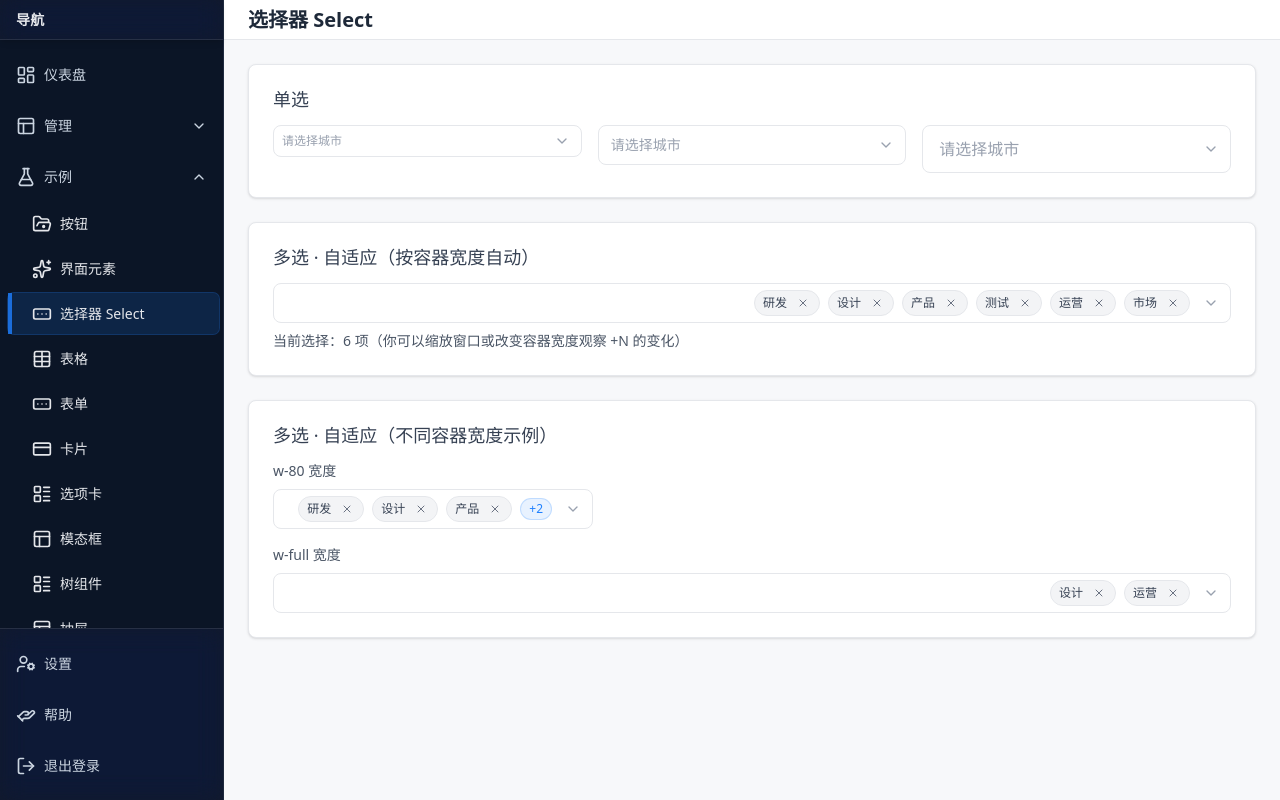
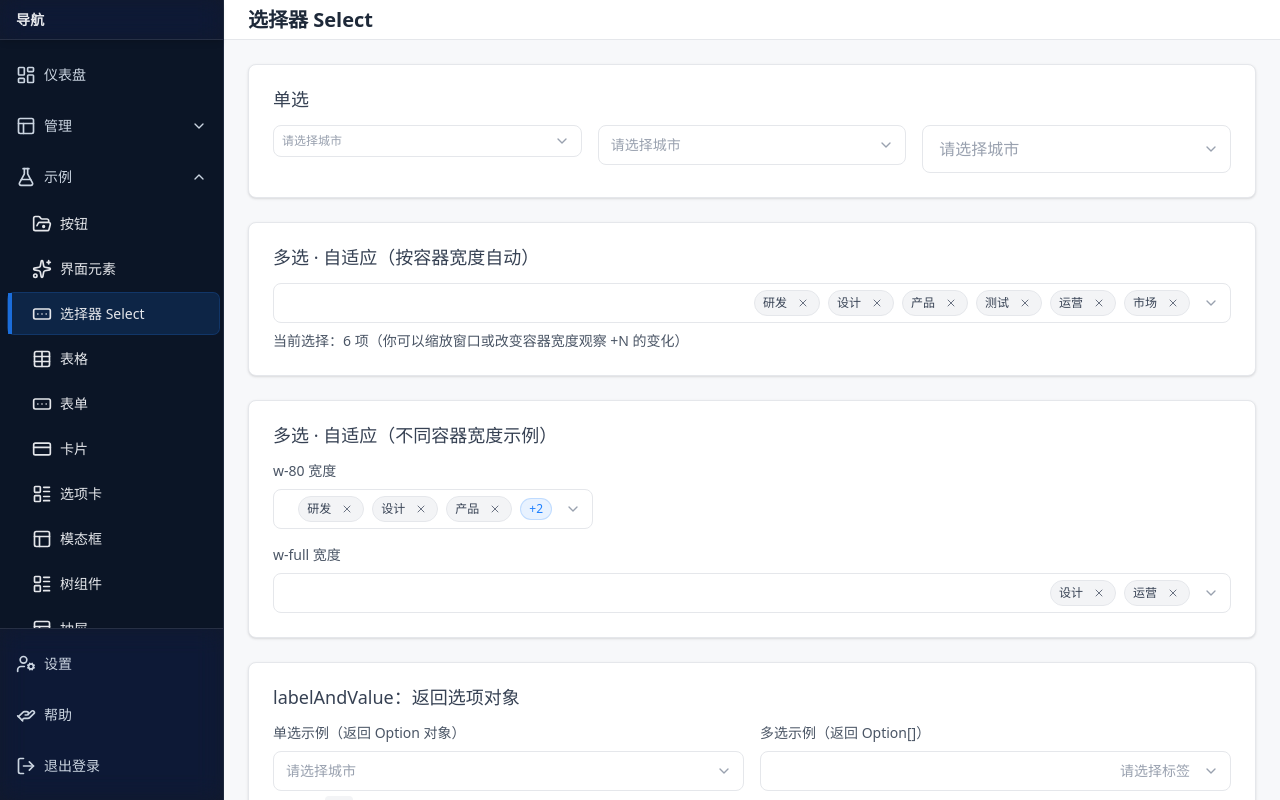
Before and after one commit to zhoumingxuan/sass-ui, a Next.js app: page /demo/select in a window 1280 px wide. Built offline with nearby package versions, Linux system fonts and the light colour scheme.

Commit message:
Select控件修改

```diff
--- a/src/app/demo/select/page.tsx
+++ b/src/app/demo/select/page.tsx
@@ -1,39 +1,42 @@
 'use client';
 
 import { useState } from 'react';
+import type { Option } from '@/components/input/Select';
 import Layout from '@/components/Layout';
 import Card from '@/components/Card';
 import { Input } from '@/components/Input';
 import { menuItems, footerItems } from '@/components/menuItems';
 
-const cityOptions = [
-  { value: 'sh', label: '上海' },
-  { value: 'bj', label: '北京' },
-  { value: 'gz', label: '广州' },
-  { value: 'sz', label: '深圳' },
-  { value: 'hz', label: '杭州' },
-  { value: 'cd', label: '成都' },
+const cityOptions: Option[] = [
+  { value: 'sh', title: '上海', label: '上海（Shanghai）' },
+  { value: 'bj', title: '北京', label: '北京（Beijing）' },
+  { value: 'gz', title: '广州', label: '广州（Guangzhou）' },
+  { value: 'sz', title: '深圳', label: '深圳（Shenzhen）' },
+  { value: 'hz', title: '杭州', label: '杭州（Hangzhou）' },
+  { value: 'cd', title: '成都', label: '成都（Chengdu）' },
 ];
 
-const tagOptions = [
-  { value: 't1', label: '研发' },
-  { value: 't2', label: '设计' },
-  { value: 't3', label: '产品' },
-  { value: 't4', label: '测试' },
-  { value: 't5', label: '运营' },
-  { value: 't6', label: '市场' },
-  { value: 't7', label: '销售' },
-  { value: 't8', label: '客服' },
-  { value: 't9', label: '财务' },
-  { value: 't10', label: '行政' },
-  { value: 't11', label: '人事' },
-  { value: 't12', label: '法务' },
+const tagOptions: Option[] = [
+  { value: 't1', title: '研发', label: '研发（Product Dev）' },
+  { value: 't2', title: '设计', label: '设计（Design）' },
+  { value: 't3', title: '产品', label: '产品（Product）' },
+  { value: 't4', title: '测试', label: '测试（QA）' },
+  { value: 't5', title: '运营', label: '运营（Ops）' },
+  { value: 't6', title: '市场', label: '市场（Marketing）' },
+  { value: 't7', title: '销售', label: '销售（Sales）' },
+  { value: 't8', title: '客服', label: '客服（Support）' },
+  { value: 't9', title: '财务', label: '财务（Finance）' },
+  { value: 't10', title: '行政', label: '行政（Admin）' },
+  { value: 't11', title: '人事', label: '人事（HR）' },
+  { value: 't12', title: '法务', label: '法务（Legal）' },
 ];
 
 export default function SelectDemo() {
   const [multiAuto, setMultiAuto] = useState<string[]>(['t1', 't2', 't3', 't4', 't5', 't6']);
   const [multiFixed, setMultiFixed] = useState<string[]>(['t1', 't2', 't3', 't4', 't5']);
   const [multiSummary, setMultiSummary] = useState<string[]>(['t2', 't5']);
+  const [singleObjectValue, setSingleObjectValue] = useState<Option | undefined>();
+  const [multiObjectValue, setMultiObjectValue] = useState<Option[]>([]);
 
   return (
     <Layout
@@ -65,7 +68,7 @@ export default function SelectDemo() {
               value={multiAuto}
               onChange={(v) => Array.isArray(v) && setMultiAuto(v)}
               clearable
-              // 涓嶄紶 maxTagCount -> 鎸夊搴﹁嚜閫傚簲璁＄畻
+              // 自适应：不传 maxTagCount，按容器宽度自动计算
             />
             <div className="text-sm text-gray-600">当前选择：{multiAuto.length} 项（你可以缩放窗口或改变容器宽度观察 +N 的变化）</div>
           </div>
@@ -102,6 +105,59 @@ export default function SelectDemo() {
           </div>
         </Card>
 
+        <Card title="labelAndValue：返回选项对象">
+          <div className="grid gap-4 lg:grid-cols-2">
+            <div>
+              <div className="mb-2 text-sm text-gray-600">单选示例（返回 Option 对象）</div>
+              <Input.Select
+                placeholder="请选择城市"
+                options={cityOptions}
+                value={singleObjectValue}
+                onChange={(v) => {
+                  if (!Array.isArray(v)) {
+                    setSingleObjectValue(typeof v === 'object' ? (v as Option | undefined) : undefined);
+                  }
+                }}
+                clearable
+                labelAndValue
+              />
+              <div className="mt-2 text-xs text-gray-500">
+                当前值：
+                <code className="ml-1 rounded bg-gray-100 px-2 py-1 whitespace-pre-wrap break-all">
+                  {singleObjectValue ? JSON.stringify(singleObjectValue, ['value', 'title', 'label']) : '无'}
+                </code>
+              </div>
+            </div>
+            <div>
+              <div className="mb-2 text-sm text-gray-600">多选示例（返回 Option[]）</div>
+              <Input.Select
+                multiple
+                placeholder="请选择标签"
+                options={tagOptions}
+                value={multiObjectValue}
+                onChange={(v) => {
+                  if (Array.isArray(v)) {
+                    const objectValues = v.filter(
+                      (item): item is Option => typeof item === 'object' && item !== null,
+                    );
+                    setMultiObjectValue(objectValues);
+                  }
+                }}
+                clearable
+                labelAndValue
+              />
+              <div className="mt-2 text-xs text-gray-500">
+                当前值：
+                <code className="ml-1 block rounded bg-gray-100 px-2 py-1 whitespace-pre-wrap break-all">
+                  {multiObjectValue.length
+                    ? JSON.stringify(multiObjectValue, ['value', 'title', 'label'])
+                    : '[]'}
+                </code>
+              </div>
+            </div>
+          </div>
+        </Card>
+
       </div>
     </Layout>
   );
--- a/src/components/input/Select.tsx
+++ b/src/components/input/Select.tsx
@@ -21,7 +21,7 @@ import {
 import { Check, ChevronDown, X } from "lucide-react";
 import Pill from "@/components/Pill";
 
-export type Option = { value: string; label: string; disabled?: boolean };
+export type Option = { value: string; label: string; title?: string; disabled?: boolean };
 
 type BaseProps = {
   label?: string;
@@ -39,27 +39,31 @@ type BaseProps = {
    */
   maxTagCount?: number;
   pillCloseable?: boolean;
+  labelAndValue?: boolean;
 };
+
+type SingleValue = string | Option | undefined;
+type MultiValue = string[] | Option[] | undefined;
 
 type SingleProps = BaseProps & {
   multiple?: false;
-  value?: string;
-  defaultValue?: string;
-  onChange?: (value: string) => void;
+  value?: SingleValue;
+  defaultValue?: SingleValue;
+  onChange?: (value: SingleValue) => void;
 };
 
 type MultiProps = BaseProps & {
   multiple: true;
-  value?: string[];
-  defaultValue?: string[];
-  onChange?: (value: string[]) => void;
+  value?: MultiValue;
+  defaultValue?: MultiValue;
+  onChange?: (value: MultiValue) => void;
 };
 
 type Props = SingleProps | MultiProps;
 type ValueProps = {
-  value?: string | string[];
-  defaultValue?: string | string[];
-  onChange?: (value: string | string[]) => void;
+  value?: SingleValue | MultiValue;
+  defaultValue?: SingleValue | MultiValue;
+  onChange?: (value: SingleValue | MultiValue) => void;
 };
 
 type SelectVars = CSSProperties & { "--select-multi-reserve": string };
@@ -90,11 +94,12 @@ export default function Select(props: Props) {
 
   const { value: controlledValue, defaultValue, onChange } = props as ValueProps;
   const multiple = props.multiple === true;
+  const labelAndValue = props.labelAndValue === true;
 
   const id = useId();
-  const [internal, setInternal] = useState<string | string[] | undefined>(defaultValue);
+  const [internal, setInternal] = useState<SingleValue | MultiValue | undefined>(defaultValue);
   const isControlled = typeof controlledValue !== "undefined";
-  const value = (isControlled ? controlledValue : internal) as string | string[] | undefined;
+  const rawValue = (isControlled ? controlledValue : internal) as SingleValue | MultiValue | undefined;
 
   const [open, setOpen] = useState(false);
   const [pos, setPos] = useState({ top: 0, left: 0, width: 0 });
@@ -109,10 +114,19 @@ export default function Select(props: Props) {
 
   const displayGroupRef = useRef<HTMLDivElement>(null);
 
-  const selectedSet = useMemo(
-    () => new Set(Array.isArray(value) ? value : value ? [value] : []),
-    [value],
-  );
+  const selectionKeys = useMemo(() => {
+    if (rawValue == null) return [];
+    if (Array.isArray(rawValue)) {
+      const list = rawValue
+        .map(item => (typeof item === "string" ? item : item?.value))
+        .filter((key): key is string => Boolean(key));
+      return multiple ? list : list.slice(0, 1);
+    }
+    const singleKey = typeof rawValue === "string" ? rawValue : rawValue.value;
+    return singleKey ? [singleKey] : [];
+  }, [multiple, rawValue]);
+
+  const selectedSet = useMemo(() => new Set(selectionKeys), [selectionKeys]);
   const selectedOptions = useMemo(
     () => options.filter(option => selectedSet.has(option.value)),
     [options, selectedSet],
@@ -121,7 +135,7 @@ export default function Select(props: Props) {
   const enableAutoCount = multiple;
 
   const itemTextClass = size === "sm" ? "text-xs" : size === "lg" ? "text-base" : "text-sm";
-  const hasSelection = multiple ? selectedOptions.length > 0 : typeof value === "string" && !!value;
+  const hasSelection = multiple ? selectedOptions.length > 0 : selectionKeys.length > 0;
   const textTone = hasSelection ? "text-gray-700" : "text-gray-400";
 
   const multiVars: SelectVars | undefined = multiple
@@ -137,19 +151,37 @@ export default function Select(props: Props) {
     enableAutoCount ? selectedOptions.length : 0,
   );
 
+  const currentSingleKey = !multiple ? selectionKeys[0] : undefined;
+  const currentSingleOption = !multiple && currentSingleKey
+    ? options.find(option => option.value === currentSingleKey)
+    : undefined;
 
   const labelText = !multiple
-    ? (typeof value === "string" && value ? options.find(option => option.value === value)?.label ?? "" : "")
+    ? currentSingleOption
+      ? currentSingleOption.title ?? currentSingleOption.label ?? ""
+      : ""
     : "";
 
 
+  const buildMultiPayload = useCallback(
+    (keys: string[]): MultiValue => {
+      if (!labelAndValue) return keys as MultiValue;
+      return keys
+        .map(key => options.find(option => option.value === key))
+        .filter((option): option is Option => Boolean(option)) as MultiValue;
+    },
+    [labelAndValue, options],
+  );
+
   const commitSingle = useCallback(
     (next: string) => {
-      if (!isControlled) setInternal(next);
-      onChange?.(next);
+      const option = options.find(item => item.value === next);
+      const payload = (labelAndValue ? option : next) as SingleValue;
+      if (!isControlled) setInternal(payload);
+      onChange?.(payload);
       setOpen(false);
     },
-    [isControlled, onChange],
+    [isControlled, labelAndValue, onChange, options],
   );
 
   const toggleMulti = useCallback(
@@ -157,29 +189,39 @@ export default function Select(props: Props) {
       if (listRef.current) listScrollRef.current = listRef.current.scrollTop;
       enforceVisibilityRef.current = false;
 
-      const current = Array.isArray(value) ? value : [];
-      const next = current.includes(nextValue) ? current.filter(item => item !== nextValue) : [...current, nextValue];
-      if (!isControlled) setInternal(next);
-      onChange?.(next);
+      const exists = selectionKeys.includes(nextValue);
+      const nextKeys = exists
+        ? selectionKeys.filter(item => item !== nextValue)
+        : [...selectionKeys, nextValue];
+      const payload = buildMultiPayload(nextKeys);
+      if (!isControlled) setInternal(payload);
+      onChange?.(payload);
       setActiveIndex(index);
     },
-    [isControlled, onChange, value],
+    [buildMultiPayload, isControlled, onChange, selectionKeys],
   );
 
   const handleClearAll = useCallback(() => {
-    const nextValue: string | string[] = multiple ? [] : "";
+    if (multiple) {
+      const nextValue = buildMultiPayload([]);
+      if (!isControlled) setInternal(nextValue);
+      onChange?.(nextValue);
+      return;
+    }
+    const nextValue = (labelAndValue ? undefined : "") as SingleValue;
     if (!isControlled) setInternal(nextValue);
     onChange?.(nextValue);
-  }, [isControlled, multiple, onChange]);
+  }, [buildMultiPayload, isControlled, labelAndValue, multiple, onChange]);
 
   const handlePillClose = useCallback(
     (target: string) => {
-      if (!Array.isArray(value)) return;
-      const filtered = value.filter(item => item !== target);
-      if (!isControlled) setInternal(filtered);
-      onChange?.(filtered);
+      if (!multiple) return;
+      const nextKeys = selectionKeys.filter(item => item !== target);
+      const payload = buildMultiPayload(nextKeys);
+      if (!isControlled) setInternal(payload);
+      onChange?.(payload);
     },
-    [isControlled, onChange, value],
+    [buildMultiPayload, isControlled, multiple, onChange, selectionKeys],
   );
 
   useEffect(() => {
@@ -260,9 +302,9 @@ export default function Select(props: Props) {
       return;
     }
 
-    const selectedIndex = options.findIndex(option => option.value === value);
+    const selectedIndex = options.findIndex(option => option.value === currentSingleKey);
     setActiveIndex(selectedIndex >= 0 ? selectedIndex : 0);
-  }, [activeIndex, multiple, open, options, value]);
+  }, [activeIndex, currentSingleKey, multiple, open, options]);
 
   useEffect(() => {
     if (!open || activeIndex < 0) return;
@@ -335,7 +377,7 @@ export default function Select(props: Props) {
                 closeable={pillCloseable}
                 onClose={() => handlePillClose(option.value)}
               >
-                <span className="truncate">{option.label}</span>
+                <span className="truncate">{option.title ?? option.label}</span>
               </Pill>
             </span>
           ))}
@@ -386,7 +428,7 @@ export default function Select(props: Props) {
           {!multiple ? (labelText || placeholder || "") : renderMultiContent()}
         </div>
 
-        {!multiple && clearable && value && (
+        {!multiple && clearable && selectionKeys.length > 0 && (
           <a
             type="button"
             onClick={handleClearAll}
```
